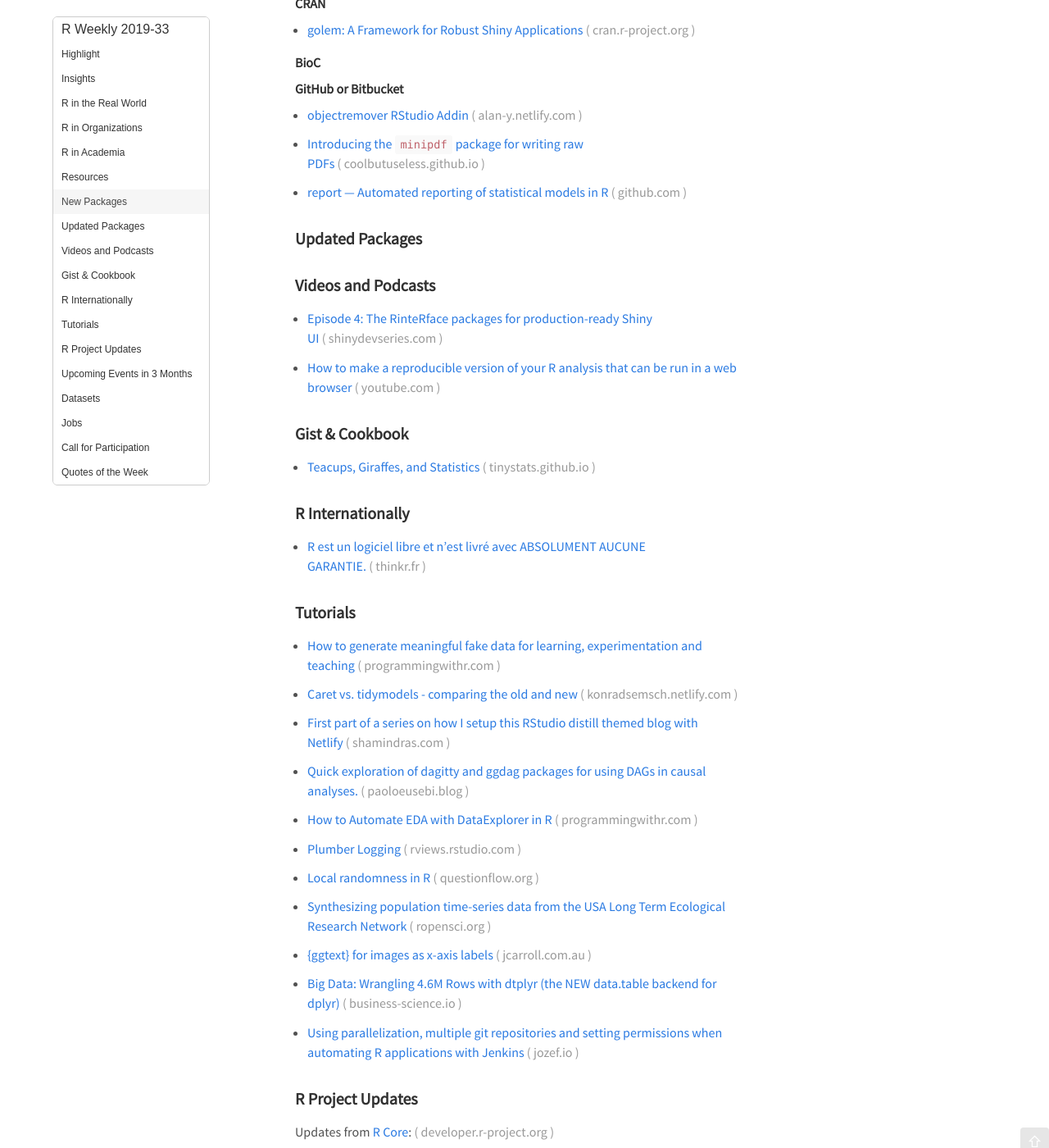
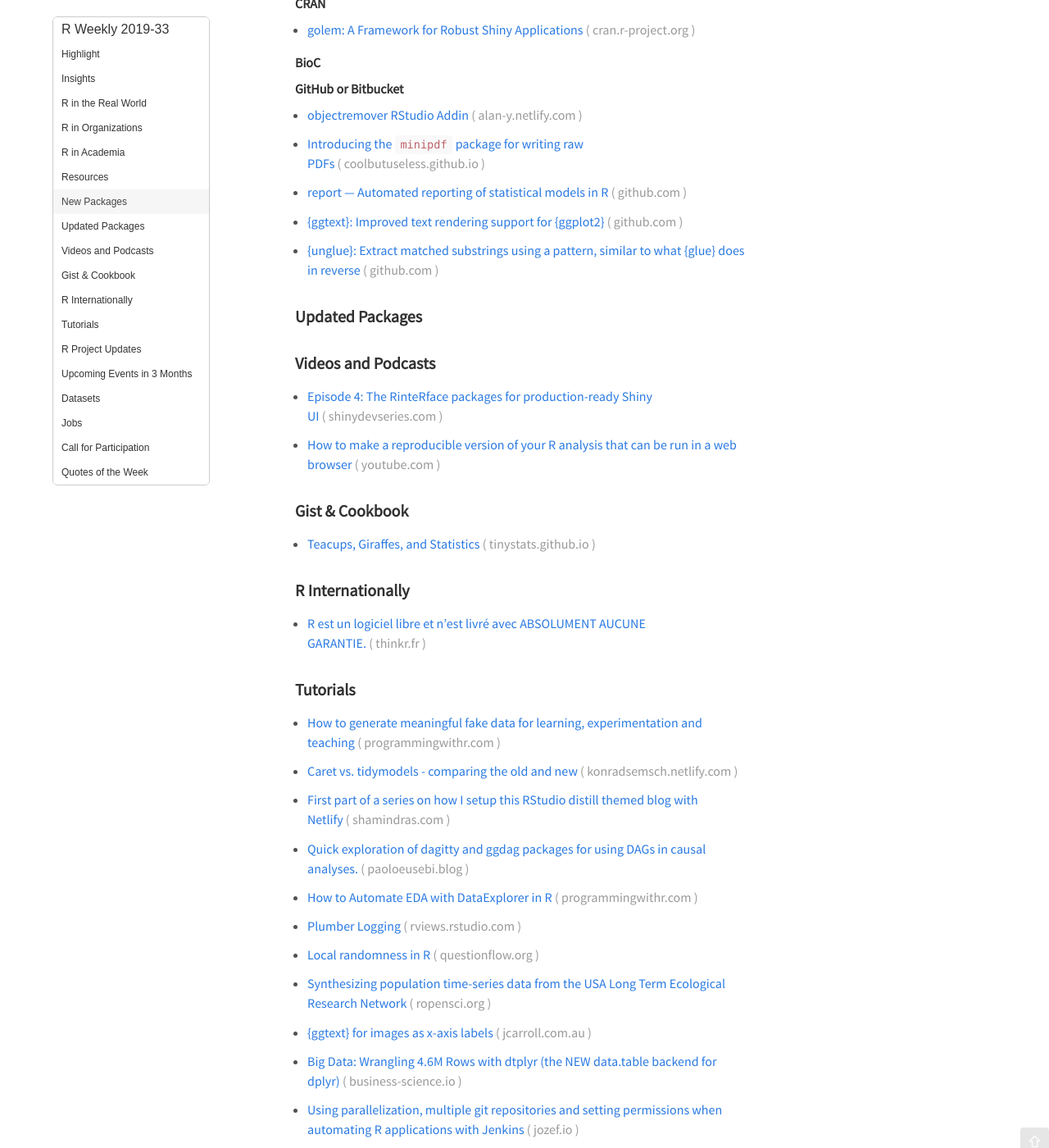
Before and after one commit to rweekly/rweekly.org, a Jekyll site: the page built from draft.md, in a window 1280 px wide and 1400 px high, scrolled down 1062 px. Shown: the whole window at 82% size. Built offline with Jekyll 4.4.1, drawn with Linux system fonts in a browser that asks for light colours; emoji names are drawn with the system emoji font; comment, search, counter and statistics services are not loaded; some of the changed text lies outside the part shown.

Commit message:
add 1 tutorial, 2 github pkgs

```diff
--- a/draft.md
+++ b/draft.md
@@ -65,6 +65,10 @@
 
 + [report — Automated reporting of statistical models in R](https://github.com/easystats/report)
 
++ [{ggtext}: Improved text rendering support for {ggplot2}](https://github.com/clauswilke/ggtext)
+
++ [{unglue}: Extract matched substrings using a pattern, similar to what {glue} does in reverse](https://github.com/moodymudskipper/unglue)
+
 ### Updated Packages
 
 
```
Also changed, not shown: other parts of draft.md (+2 -0 lines).
